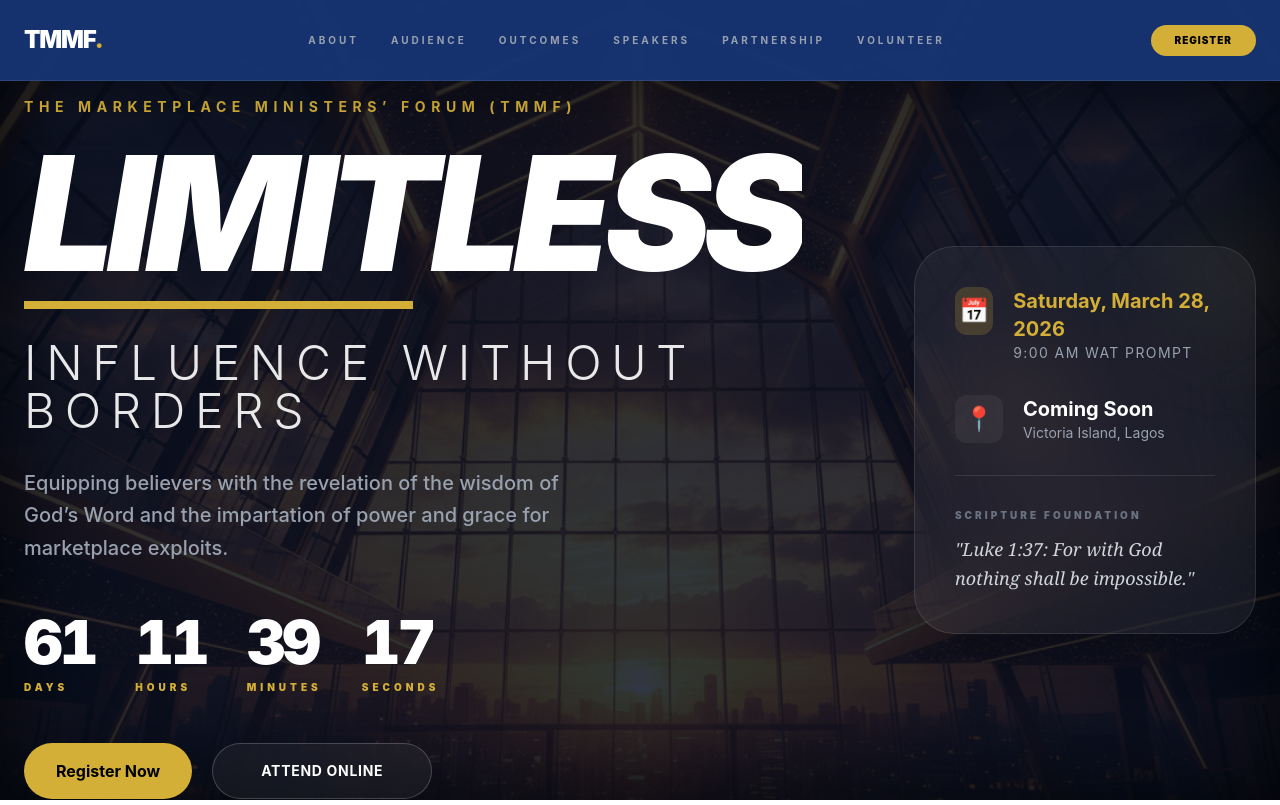
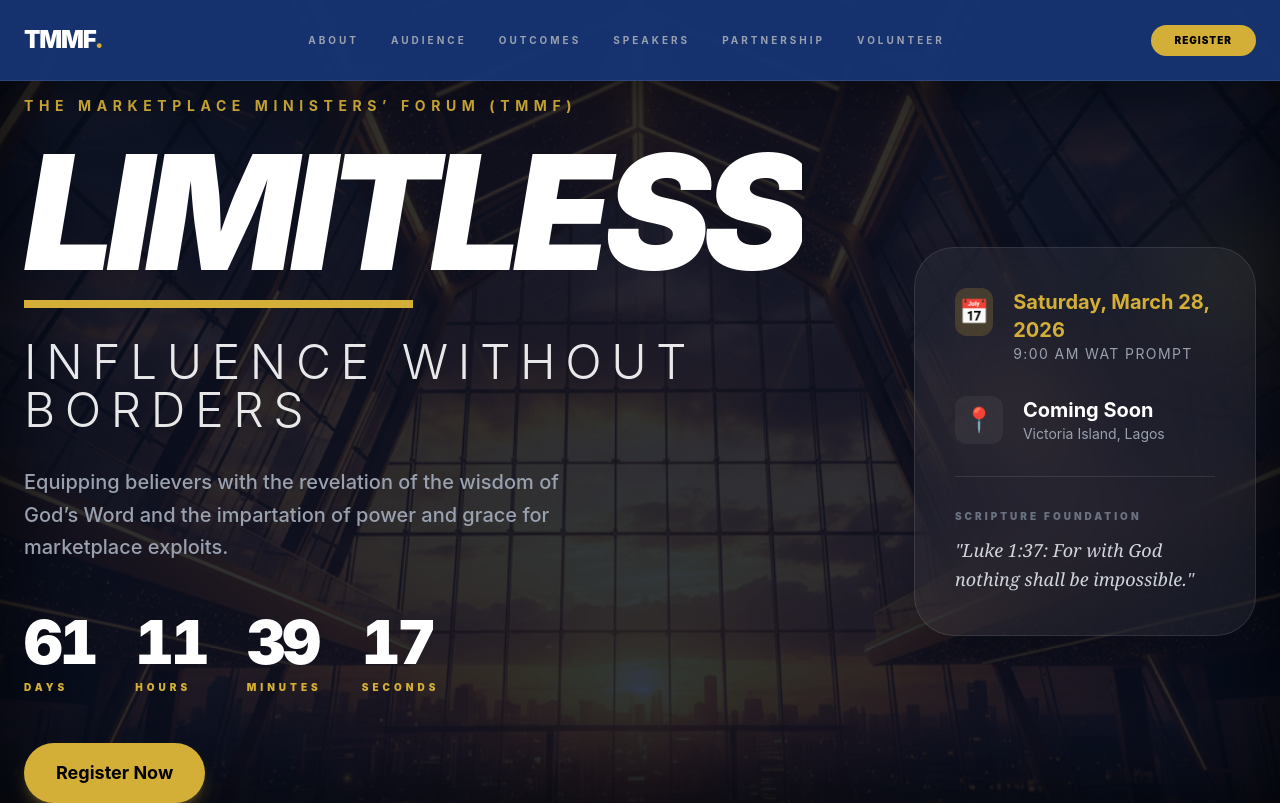
Before and after one commit to IsraelBosun/jude-theworldimpactnetwork, a Next.js app: page / in a window 1280 px wide. Shown: the top 805 px of the page. Built offline with nearby package versions, Linux system fonts and the light colour scheme.

Commit message:
added registration link

```diff
--- a/src/components/HeroSection.js
+++ b/src/components/HeroSection.js
@@ -68,10 +68,7 @@ export default function HeroSection() {
   </div>
 
   <div className="flex flex-wrap gap-5">
-    <button className="btn-primary px-12">Register Now</button>
-    <button className="bg-white/5 border border-white/20 px-12 py-4 rounded-full font-bold hover:bg-white/10 transition-all backdrop-blur-md uppercase tracking-wider text-sm">
-      Attend Online
-    </button>
+    <a href={eventData.registrationUrl} target="_blank" rel="noopener noreferrer" className="btn-primary px-16 py-5 text-lg shadow-lg shadow-gold/30 hover:scale-105 transition-transform">Register Now</a>
   </div>
 </div>
 
--- a/src/components/Navbar.js
+++ b/src/components/Navbar.js
@@ -2,7 +2,7 @@
 import { useState, useEffect } from 'react';
 import Link from 'next/link';
 import { usePathname } from 'next/navigation';
-import { navLinks } from '@/lib/data';
+import { navLinks, eventData } from '@/lib/data';
 
 export default function Navbar() {
   const [isOpen, setIsOpen] = useState(false);
@@ -55,12 +55,14 @@ export default function Navbar() {
 
         {/* Action Button & Toggle */}
         <div className="flex items-center gap-4 z-[110]">
-          <Link
-            href={getHref("#register")}
+          <a
+            href={eventData.registrationUrl}
+            target="_blank"
+            rel="noopener noreferrer"
             className="hidden sm:block bg-gold text-black px-6 py-2 rounded-full text-[10px] font-black uppercase tracking-widest hover:brightness-110 transition-all"
           >
             Register
-          </Link>
+          </a>
 
           {/* Hamburger Menu */}
           <button
@@ -101,13 +103,15 @@ export default function Navbar() {
 
           <div className="h-px w-full bg-white/10 my-6" />
 
-          <Link
-            href={getHref("#register")}
+          <a
+            href={eventData.registrationUrl}
+            target="_blank"
+            rel="noopener noreferrer"
             onClick={() => setIsOpen(false)}
             className="bg-gold text-black text-center py-5 rounded-2xl font-black uppercase tracking-widest text-sm shadow-xl shadow-gold/10"
           >
             Register
-          </Link>
+          </a>
 
           <div className="mt-8 text-gray-500 text-xs tracking-widest uppercase">
             {new Date().getFullYear()} TWIN GLOBAL PROUDLY PRESENTS
--- a/src/components/RegistrationSection.js
+++ b/src/components/RegistrationSection.js
@@ -25,7 +25,7 @@ export default function RegistrationSection() {
               <li className="flex gap-3">✅ Event Materials & Catering</li>
               <li className="flex gap-3">✅ Strategic Prophetic Impartation</li>
             </ul>
-            <button className="w-full btn-primary">Register for Physical</button>
+            <a href={eventData.registrationUrl} target="_blank" rel="noopener noreferrer" className="w-full btn-primary text-center block">Register</a>
           </div>
 
           {/* Online Attendance */}
@@ -38,9 +38,7 @@ export default function RegistrationSection() {
               <li className="flex gap-3">✅ Virtual Q&A Sessions</li>
               <li className="flex gap-3">✅ Join from any time zone</li>
             </ul>
-            <button className="w-full border-2 border-white/20 hover:border-white py-4 rounded-full font-bold transition-all">
-              Attend Online
-            </button>
+            <a href={eventData.registrationUrl} target="_blank" rel="noopener noreferrer" className="w-full border-2 border-white/20 hover:border-white py-4 rounded-full font-bold transition-all text-center block">Register</a>
           </div>
         </div>
       </div>
--- a/src/lib/data.js
+++ b/src/lib/data.js
@@ -16,7 +16,8 @@ export const eventData = {
     phone: "+234 814 344 2367",
     phone2: "+234 906 504 9121",
     email: "thewordimpactnetwork@gmail.com"
-  }
+  },
+  registrationUrl: "https://tally.so/r/RG0E4d"
 };
 
 export const navLinks = [
```
